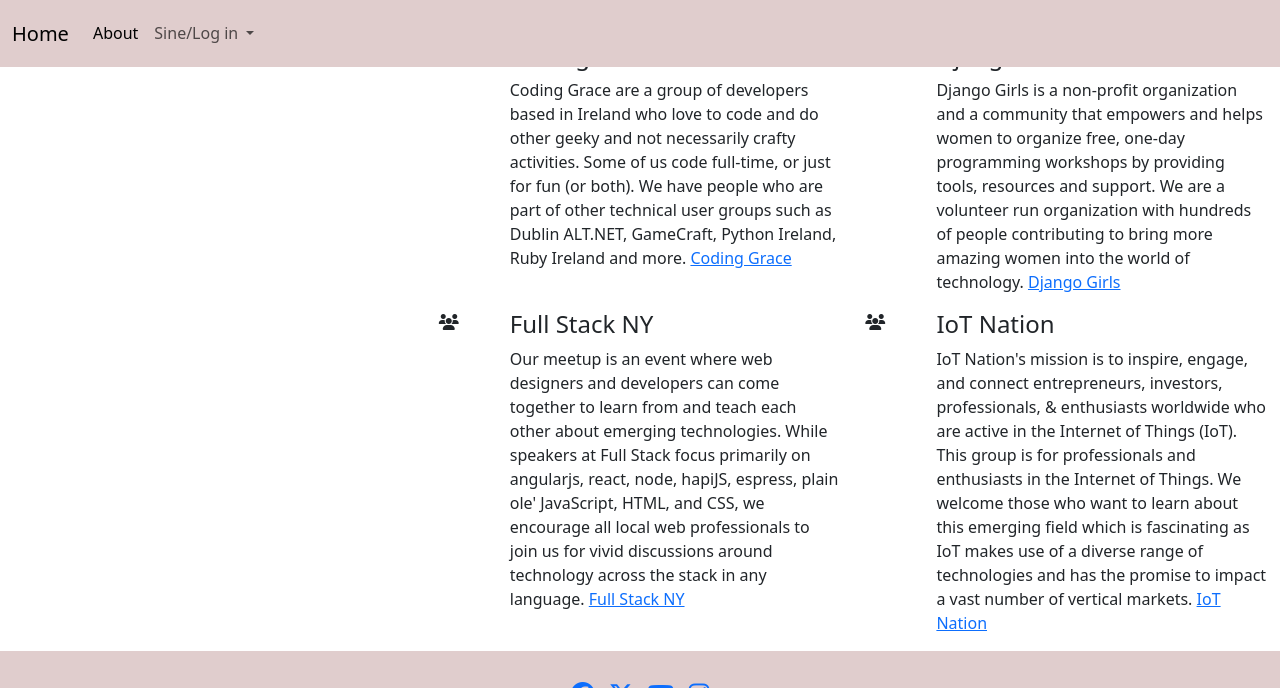
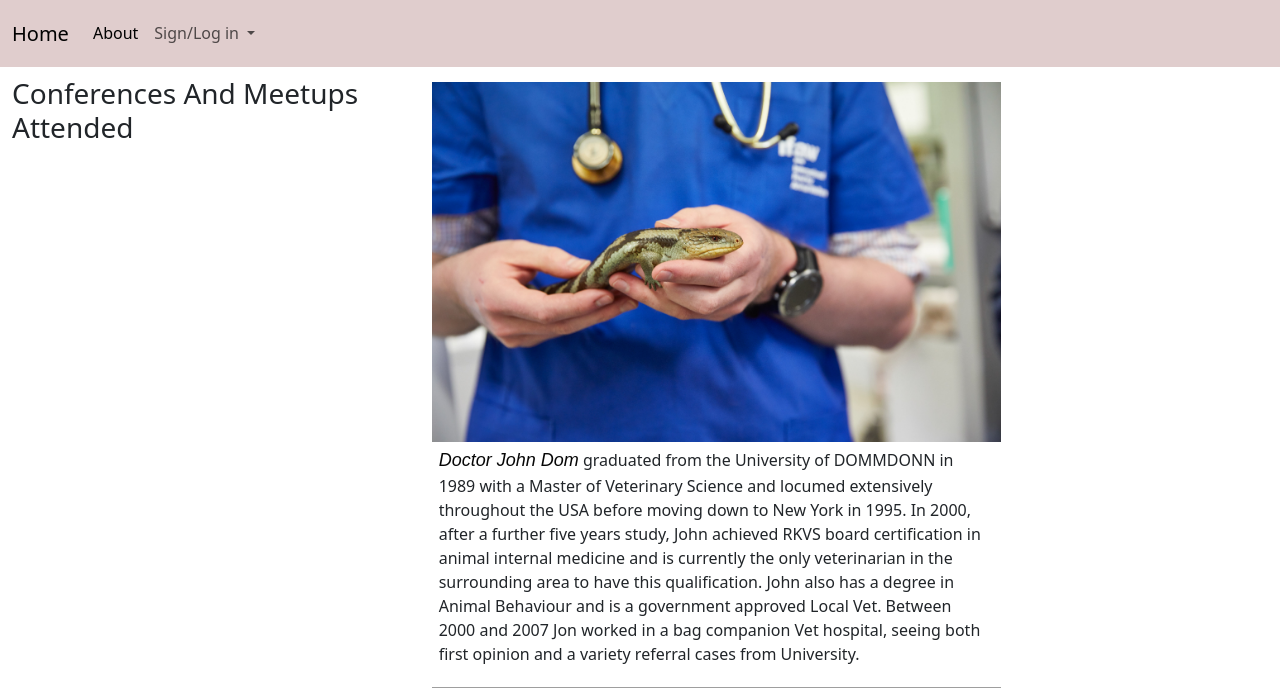
Before and after one commit to Christianalamassi/Vet-Tiere, a Django app: page /about in a window 1280 px wide. Shown: the top 688 px of the page. Run offline with Django 3.2, Linux system fonts and the light colour scheme; some libraries are stand-ins or nearby versions; grey boxes are pictures that could not be loaded.

Commit message:
add style for photos

```diff
--- a/blog/templates/blog/about.html
+++ b/blog/templates/blog/about.html
@@ -10,93 +10,44 @@
                     </h3>
                 </div>
             </div>
-            <div id="map"></div>
         </div>
-        <div class="col-md-8 bg-color-groups">
+        <div class="col-md-8 bg-color-conferences section-column">
             <div class="row">
-                <div class="col">
-                    <h3 class="section-heading uppercase">My Groups And Societies</h3>
+                <div class="doctor-john col-md-8"></div>
+                <div class="col-md-8">
+                    <p><span>Doctor John Dom</span> graduated from the University of DOMMDONN in 1989
+                        with a Master of Veterinary Science and locumed extensively throughout the USA before moving
+                        down to New York in 1995.
+
+                        In 2000, after a further five years study, John achieved RKVS board certification in animal
+                        internal medicine and is currently the only veterinarian in the surrounding area to have
+                        this
+                        qualification. John also has a degree in Animal Behaviour and is a government approved
+                        Local Vet.
+
+                        Between 2000 and 2007 Jon worked in a bag companion Vet hospital, seeing both first opinion
+                        and
+                        a variety referral cases from University.</p>
                 </div>
+
             </div>
             <div class="row">
-                <div class="col-10 offset-1 offset-sm-0 col-sm-4 col-md-6">
-                    <div class="row">
-                        <div class="col-2">
-                            <i class="three-reasons-icon fa fa-users" aria-hidden="true"></i>
-                        </div>
-                        <div class="col-10">
-                            <h4 class="three-reasons-heading uppercase">Coding Grace</h4>
-                            <p>
-                                Coding Grace are a group of developers based in Ireland who love to code and do
-                                other geeky and not necessarily crafty activities. Some of us code full-time, or
-                                just for fun (or both). We have people who are part of other technical user groups
-                                such as
-                                Dublin ALT.NET, GameCraft, Python Ireland, Ruby Ireland and more.
-                                <a href="https://codinggrace.com/" target="_blank">Coding Grace</a>
-                            </p>
-                        </div>
-                    </div>
-                </div>
-                <div class="col-10 offset-1 offset-sm-0 col-sm-4 col-md-6">
-                    <div class="row">
-                        <div class="col-2">
-                            <i class="three-reasons-icon fa fa-users" aria-hidden="true"></i>
-                        </div>
-                        <div class="col-10">
-                            <h4 class="three-reasons-heading uppercase">Django Girls</h4>
-                            <p>
-                                Django Girls is a non-profit organization and a community that empowers and helps
-                                women to organize free, one-day programming workshops by providing tools, resources
-                                and support. We are a volunteer run organization with hundreds of people
-                                contributing
-                                to bring more amazing women into the world of technology.
-                                <a href="https://djangogirls.org/" target="_blank">Django Girls</a>
-                            </p>
-                        </div>
-                    </div>
-                </div>
-                <div class="col-10 offset-1 offset-sm-0 col-sm-4 col-md-6">
-                    <div class="row">
-                        <div class="col-2">
-                            <i class="three-reasons-icon fa fa-users" aria-hidden="true"></i>
-                        </div>
-                        <div class="col-10">
-                            <h4 class="three-reasons-heading uppercase">Full Stack NY</h4>
-                            <p>
-                                Our meetup is an event where web designers and developers can come together to learn
-                                from and teach each other about emerging technologies. While speakers at Full Stack
-                                focus primarily on angularjs, react, node, hapiJS, espress, plain ole' JavaScript,
-                                HTML, and CSS, we encourage all local web professionals to join us for vivid
-                                discussions around technology across the stack in any language.
-                                <a href="https://www.meetup.com/javascript-full-stack-development/" target="_blank">Full
-                                    Stack NY</a>
-                            </p>
-                        </div>
-                    </div>
-                </div>
-                <div class="col-10 offset-1 offset-sm-0 col-sm-4 col-md-6">
-                    <div class="row">
-                        <div class="col-2">
-                            <i class="three-reasons-icon fa fa-users" aria-hidden="true"></i>
-                        </div>
-                        <div class="col-10">
-                            <h4 class="three-reasons-heading uppercase">IoT Nation</h4>
-                            <p>
-                                IoT Nation's mission is to inspire, engage, and connect entrepreneurs, investors,
-                                professionals, & enthusiasts worldwide who are active in the Internet of Things
-                                (IoT). This group is for professionals and enthusiasts in the Internet of Things. We
-                                welcome
-                                those who want to learn about this emerging field which is fascinating as IoT makes
-                                use of a diverse range of technologies and has the promise to impact a vast number
-                                of vertical markets.
-                                <a href="https://www.meetup.com/NYCIOT/" target="_blank">IoT Nation</a>
-                            </p>
-                        </div>
-                    </div>
+                <div class="col-md-8 doctor-jack"></div>
+                <div class="col-md-8">
+                    <p><span>Doctor Jack Dom</span>In 1992, after a further four years study, John
+                        achieved RKK board certification in animal
+                        internal medicine and is currently the only veterinarian in the surrounding area to have
+                        this
+                        qualification. Jack also has a degree in Animal therapy and is a government approved
+                        Local Vet.
+
+                        Between 2005 and 2010 Jon worked in a VetRoad hospital, seeing both first opinion and
+                        a variety referral cases from University.</p>
                 </div>
             </div>
         </div>
     </div>
+
 </section>
 
 {%endblock%}
--- a/blog/templates/blog/login.html
+++ b/blog/templates/blog/login.html
@@ -3,7 +3,7 @@
 <div id="sign-up">
 
 
-    <form method="GET" action="reply.html">
+    <form method="GET" action="reply.html" class='login'>
         {%csrf_token%}
         <label for="fname">Full name:</label><br>
         <input type="text" id="fname" name="fname" placeholder="Type Full name" required><br><br>
--- a/blog/templates/blog/signin.html
+++ b/blog/templates/blog/signin.html
@@ -3,7 +3,7 @@
 <div id="sign-up">
 
 
-    <form method="GET" action="reply.html">
+    <form method="GET" action="reply.html" class="signin">
         {%csrf_token%}
         <label for="Full name">First name:</label><br>
         <input type="text" id="fname" name="fname" placeholder="Type full name" required><br><br>
--- a/static/css/style.css
+++ b/static/css/style.css
@@ -10,14 +10,91 @@
 }
 
 
-
+/*header style*/
 .navbar {
     background-color: rgb(224, 205, 205);
     line-height: 35px;
-    position: fixed;
     z-index: 99;
     width: 100%;
     display: flex;
+    margin-bottom: 10px;
+}
+
+/*submission section*/
+
+form {
+    float: left;
+    width: 30%;
+    padding: 30px 10px;
+    display: block
+}
+
+/*about page*/
+/*photo of doctors*/
+.doctor-john {
+    background: url("../images/pexels-ifaw-5486965.jpg");
+    background-position: center;
+    background-repeat: no-repeat;
+    background-size: cover;
+    min-height: 360px;
+    margin: 5px;
+    object-fit: contain;
+    overflow: hidden;
+    position: relative;
+}
+
+.doctor-jack {
+    background: url("../images/pexels-sam-lion-5733422.jpg");
+    background-position: center;
+    background-repeat: no-repeat;
+    background-size: cover;
+    min-height: 360px;
+    margin: 5px;
+    object-fit: contain;
+    overflow: hidden;
+    position: relative;
+}
+
+span {
+    font-family: Arial, Helvetica, sans-serif;
+    font-size: large;
+    color: #070707;
+    font-style: italic;
+}
+
+/*signin page*/
+
+#sign-up label {
+    font-size: large;
+    font-family: fantasy;
+    letter-spacing: 3px;
+    display: flex;
+    color: #ffffff;
+}
+
+#sign-up input {
+    border: 2px solid black;
+    font-weight: 200;
+    line-height: 25px;
+    font-size: large;
+    padding: 2px 10px;
+}
+
+#sign-up input:focus {
+    border: 5px double;
+}
+
+#sign-up-news {
+    float: right;
+    padding: 5px;
+    width: 35%;
+    height: 300px;
+    border-radius: 100px;
+}
+
+#submit:hover,
+#reset:hover {
+    box-shadow: 0 12px 16px 0 rgba(0, 0, 0, 01), 0 17px 50px 0 rgba(0, 0, 0, 1);
 }
 
 footer {
@@ -30,6 +107,11 @@
 }
 
 a:hover {
-    box-shadow: 0 12px 16px 0 rgb(156, 156, 150), 0 17px 50px 0 rgb(186, 185, 188);
+    box-shadow: 0 12px 16px 0 rgba(0, 0, 0, 01), 0 17px 50px 0 rgba(0, 0, 0, 1);
+}
 
+/*login page*/
+
+.login {
+    text-align: center;
 }
--- a/templates/base.html
+++ b/templates/base.html
@@ -43,7 +43,7 @@
                         <li class="nav-item dropdown">
                             <a class="nav-link dropdown-toggle" href="#" role="button" data-bs-toggle="dropdown"
                                 aria-expanded="false">
-                                Sine/Log in
+                                Sign/Log in
                             </a>
                             <ul class="dropdown-menu">
                                 <li><a class="dropdown-item" href="{% url 'singin' %}">Sign-in</a></li>
```
Also changed, not shown: blog/templates/blog/index.html (+0 -10 lines).
